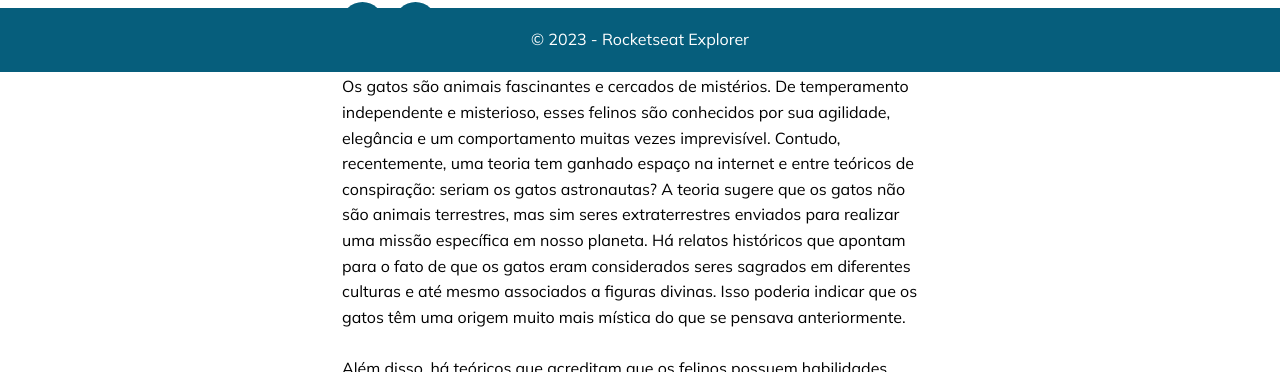
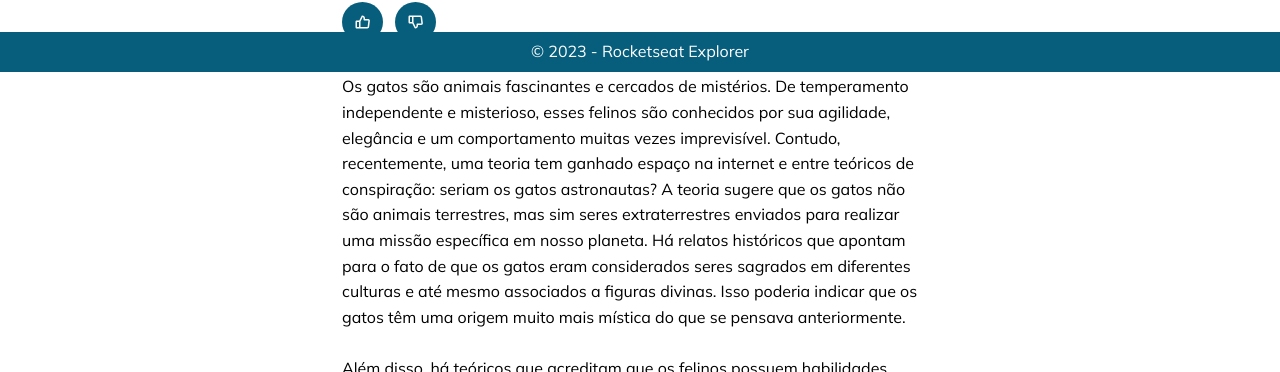
Before and after one commit to Edwardmaster7/Explorer, a plain HTML site: page Fase 03/Etapa5/CATSBLOG/index.html in a window 1280 px wide. Shown: the part 728-1100 px from the top of the page. Drawn offline with Linux system fonts and the light colour scheme.

Commit message:
modified:   Fase 03/Etapa5/CATSBLOG/style.css

```diff
--- a/Fase 03/Etapa5/CATSBLOG/style.css
+++ b/Fase 03/Etapa5/CATSBLOG/style.css
@@ -76,6 +76,8 @@ form {
 
     width: 100%;
     font-weight: 400;
+
+    color: var(--color-base-white);
 }
 
 .input-wrapper input::placeholder {
@@ -181,7 +183,7 @@ footer {
     display: flex;
 
     width: 100%;
-    height: 6.4rem;
+    height: 4rem;
 
     padding: 1.6rem;
 
```
